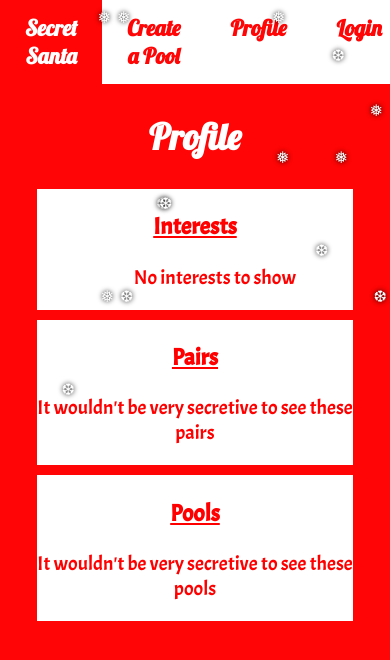
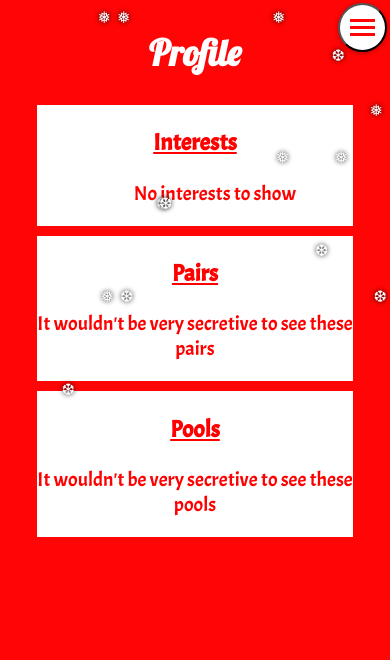
Before and after one commit to snazzyj/SecretSanta, a React (Create React App) app: page /profile/1 in a window 390 px wide. Shown: the top 660 px of the page. Built offline with nearby package versions, Linux system fonts and the light colour scheme; the HTML template or start-up script is replaced by a standard one.

Commit message:
updated classNames for styling. added mobile nav bar

```diff
--- a/src/App.js
+++ b/src/App.js
@@ -6,6 +6,7 @@ import CreatePool from './CreatePool/createpool';
 import SignUp from './Signup/signup';
 import Profile from './Profile/profile';
 import NavBar from './Nav/navbar';
+import MobileNav from './mobileNav/mobile';
 import Pairs from './Pairings/pairs';
 import Login from './Login/login';
 import Homepage from './HomePage/homepage';
@@ -26,15 +27,24 @@ class App extends Component {
       pairData: [],
       userInterests: [],
       poolData: []
-    }
+    },
+    isSmallScreen: false
   };
 
   componentDidMount() {
     const user = JSON.parse(localStorage.getItem('user'))
+    let mediaQuery = window.matchMedia('(max-width: 520px)')
 
     if (user) {
       this.setState({
         user
+      })
+    }
+
+    if(mediaQuery.matches) {
+      this.setState({
+        ...this.state,
+        isSmallScreen: true
       })
     }
   }
@@ -217,6 +227,8 @@ class App extends Component {
       addUserInterest: this.addUserInterest
     }
 
+    const {isSmallScreen} = this.state
+
     return (
       <div className='App'>
 
@@ -224,7 +236,13 @@ class App extends Component {
 
           <SecretSantaContext.Provider value={contextValue}>
 
-            <NavBar />
+            {isSmallScreen ? (
+              <MobileNav />
+              ) : (
+              <NavBar />
+              )}
+
+
             <Snow />
 
             <main>
--- a/src/CreatePool/createpool.js
+++ b/src/CreatePool/createpool.js
@@ -67,9 +67,13 @@ class CreatePool extends Component {
 
         const { users, pool_name } = this.state
         const { email } = this.context.user
-        users.splice(0, 1)
-        CreatePoolService.postUsers(users)
-        CreatePoolService.postPoolData(users, pool_name, email)
+        let userList = users.filter(user => {
+            if(user.name !== "") {
+                return user
+            }
+        })
+        CreatePoolService.postUsers(userList)
+        CreatePoolService.postPoolData(userList, pool_name, email)
         .then(poolIdNumber => {
             const {pool_id} = poolIdNumber
             this.context.setPoolData(pool_name, pool_id)
@@ -83,19 +87,23 @@ class CreatePool extends Component {
         const {error} = this.state;
 
         return (
-            <div>
+            <section className="poolForm">
 
-                <h1>Create Pool</h1>
+                <h1 className="header">Create Pool</h1>
                 <form onSubmit={this.handleSubmit} >
+                    <div className="poolName">
                     <label htmlFor="Pool__Name">Pool Name</label>
                     <input type="text" onChange={e => this.handlePoolName(e)} required/>
+                    </div>
                     {this.createUI()}
+                    <div className="bottomBtns">
                     <input type="submit" value="Get Pairs" className="getPairsButton"/>
                     <input type="button" value="Add More" onClick={() => this.addField()} className="addMorePairs"/>
+                    </div>
                 </form>
 
                 <p>{error}</p>
-            </div>
+            </section>
         )
     }
 
--- a/src/Pairings/pairs.js
+++ b/src/Pairings/pairs.js
@@ -52,12 +52,12 @@ class Pairs extends Component {
     render() {
         const { pairs } = this.state
         return (
-            <section>
+            <section className="pairsList">
                 {pairs.map((user) => (
                     <li key={user.id}>
                         <p>{user.gifter} has: <span>{user.giftee}</span>{' '}
-                        <span>{this.verificationStatus(user.confirmation)}</span>
                         </p>
+                        <p className="confirmationStatus">Confirmed? {this.verificationStatus(user.confirmation)}</p>
                     </li>
                 ))}
             </section>
--- /dev/null
+++ b/src/mobileNav/mobile.css
@@ -0,0 +1,41 @@
+.burger-menu,
+.burger-menu.open {
+  display: inline-block;
+  cursor: pointer;
+  position: fixed;
+  right: 3px;
+  top: 3px;
+  z-index: 9999;
+  background: #fff;
+  padding: 10px;
+  border-radius: 25px;
+  box-shadow: 0 1px 4px rgba(0, 0, 0, 0.3);
+}
+
+.burger-menu .bar1,
+.bar2,
+.bar3 {
+  width: 25px;
+  height: 3px;
+  background-color: #ff0505;
+  margin: 4px 0;
+  transition: 0.4s;
+}
+
+
+.mobileNav {
+    display: flex;
+    flex-direction: column;
+    justify-content: center;
+    background-color: white;
+}
+
+.secretsanta, .createpool, .profile, .login {
+    display: inline-block;
+    color: #ff0505;
+}
+
+.mobileNav > a:hover {
+    background-color: #ff0505;
+    color: white;
+}
--- /dev/null
+++ b/src/mobileNav/mobile.js
@@ -0,0 +1,84 @@
+import React, {Component} from 'react';
+import {Link} from 'react-router-dom';
+import SecretSantaContext from '../SecretSantaContext';
+import TokenService from '../services/token-service'
+import './mobile.css'
+
+class Mobile extends Component {
+
+    static contextType = SecretSantaContext
+    container = React.createRef()
+    state = {
+        isOpen: false
+    }
+
+    componentDidMount() {
+        document.addEventListener("mousedown", this.handleClickOutside);
+    }
+    componentWillUnmount() {
+      document.removeEventListener("mousedown", this.handleClickOutside);
+    }
+
+    toggleNav = () => {
+
+        const {isOpen} = this.state
+
+        this.setState({
+            isOpen: !isOpen
+        })
+    }
+
+    closeNavBar = () => {
+        this.setState({
+            isOpen: false
+        })
+    }
+
+    handleLogoutClick = (e) => {
+        e.preventDefault();
+        TokenService.clearAuthToken();
+        this.context.setUserLogout();
+    }
+
+    handleClickOutside = event => {
+        if (this.container.current && !this.container.current.contains(event.target)) {
+          this.setState({
+            isOpen: false,
+          });
+        }
+      };
+
+    render() {
+
+        const {isOpen} = this.state
+        const userId = this.context.user.id
+
+        return (
+            <div className="container" ref={this.container}>
+            <button className="burger-menu" onClick={this.toggleNav}>
+                <div className="bar1"/>
+                <div className="bar2"/>
+                <div className="bar3"/>
+                </button>
+
+            {isOpen && (
+                <nav className="mobileNav">
+                <Link to="/" onClick={this.closeNavBar} className="secretsanta">Secret Santa</Link>
+                <span> </span>
+                <Link to="/create" onClick={this.closeNavBar} className="createpool">Create a Pool</Link>
+                <span> </span>
+                <Link to={`/profile/${userId}`} onClick={this.closeNavBar} className="profile">Profile</Link>
+                <span> </span>
+                {TokenService.hasAuthToken()
+                ? <Link onClick={this.handleLogoutClick} to='/' onClick={this.closeNavBar} className="login">Logout</Link>
+                : <Link to="/login" onClick={this.closeNavBar} className="login">Login</Link>
+            }
+
+            </nav>
+            )}
+</div>
+        )
+    }
+}
+
+export default Mobile;
```
